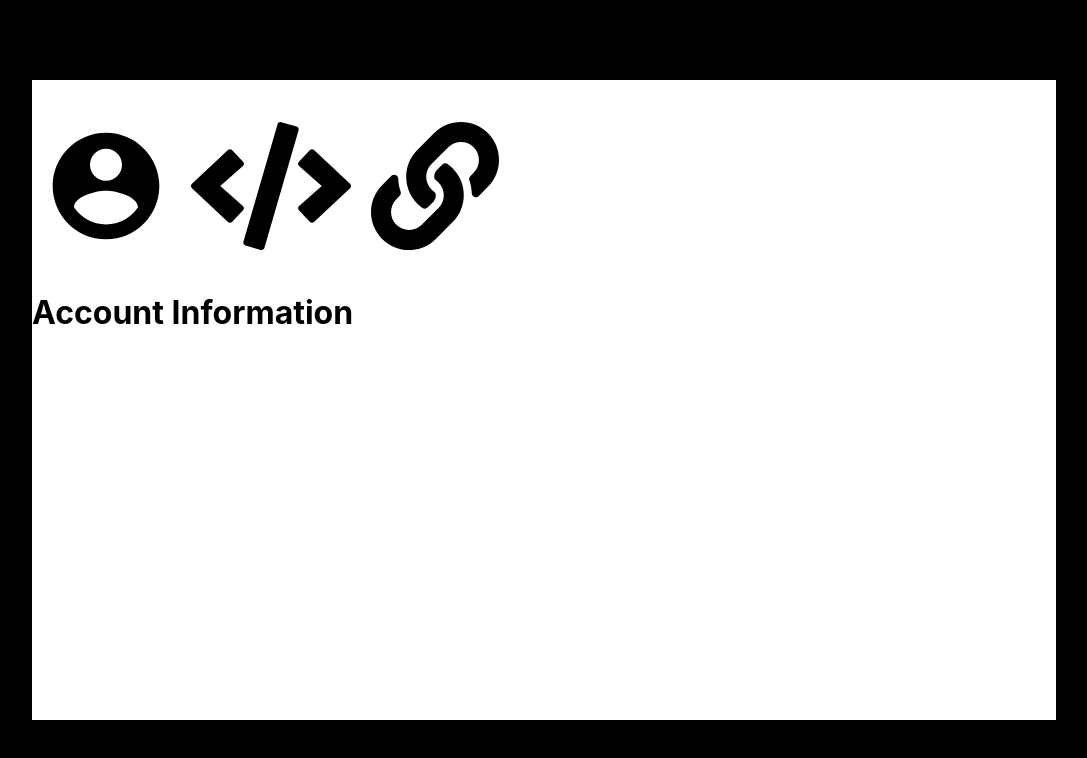
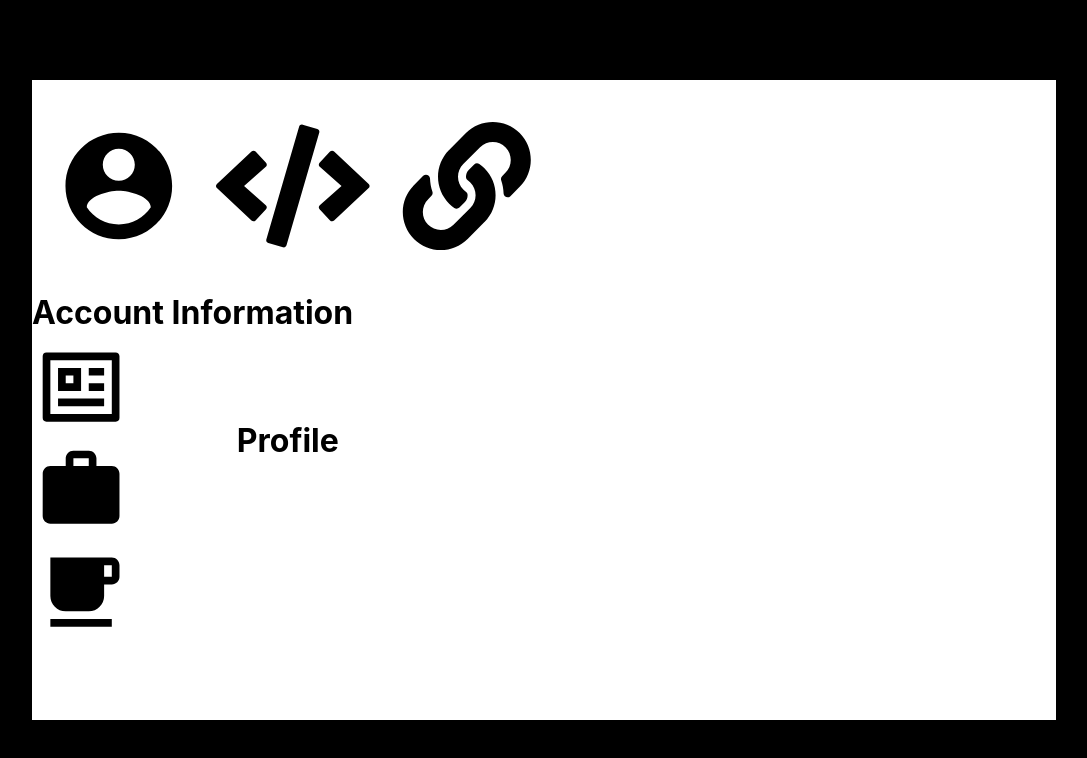
Before and after one commit to linnefromice/react_practice_animation, a React (Create React App) app in the folder pj-react-spring/: page / in a window 1280 px wide. Shown: the top 758 px of the page, without its empty margins (96-1183 px from the left). Built offline with nearby package versions, Linux system fonts and the light colour scheme.

Commit message:
modify sample - add select submenu

```diff
--- a/pj-react-spring/src/views/samples_react_icons.js
+++ b/pj-react-spring/src/views/samples_react_icons.js
@@ -46,6 +46,7 @@ function SampleMainMenu() {
 
 function SampleSelectMainMenu() {
   const [focusedMenuIndex, setFocusedMenuIndex] = useState(0);
+  const [focusedSubMenuIndex, setFocusedSubMenuIndex] = useState(0);
 
   const iconList = [
     <MdAccountCircle size="100%"/>,
@@ -59,6 +60,52 @@ function SampleSelectMainMenu() {
     "Links",
   ];
 
+  const accountMenuList = [
+    <RiProfileLine size="100%"/>,
+    <MdWork size="100%"/>,
+    <MdFreeBreakfast size="100%"/>,
+  ];
+
+  const accountMenuNameList = [
+    "Profile",
+    "Work Experience",
+    "Hobby",
+  ];
+
+  const productMenuList = [
+    <RiFlutterLine size="100%"/>,
+    <RiFlutterLine size="100%"/>,
+    <RiFlutterLine size="100%"/>,
+    <RiVuejsLine size="100%"/>,
+  ];
+
+  const productMenuNameList = [
+    "flutter / study_record_app",
+    "flutter / ff_quiz_app",
+    "flutter / marvel_data_app",
+    "vue / vuetify_news_app",
+  ];
+
+  const linkMenuList = [
+    <FaGithub size="100px"/>
+  ];
+
+  const linkMenuNameList = [
+    "Github",
+  ];
+
+  const subMenuList = [
+    accountMenuList,
+    productMenuList,
+    linkMenuList,
+  ]
+
+  const subMenuNameList = [
+    accountMenuNameList,
+    productMenuNameList,
+    linkMenuNameList,
+  ]
+
   return(
     <div className="wrapper">
     <div className="dummyScreen">
@@ -68,7 +115,10 @@ function SampleSelectMainMenu() {
             <div
               key={`mainMenu.${index}`}
               className="mainMenu"
-              onClick={() => setFocusedMenuIndex(index)}
+              onClick={() => {
+                setFocusedMenuIndex(index);
+                setFocusedSubMenuIndex(0);
+              }}
             >
               {value}
             </div>
@@ -81,7 +131,30 @@ function SampleSelectMainMenu() {
         left: "0",
         width: "100%",
         height: "20%",
-      }}>{iconNameList[focusedMenuIndex]}</h1>
+      }}>
+        {iconNameList[focusedMenuIndex]}
+      </h1>
+      <div className="wrapperSubMenu">
+        {subMenuList[focusedMenuIndex].map((value, index) => {
+          return (
+            <div
+              key={`SubMenu.${index}`}
+              className="subMenu"
+              onClick={() => setFocusedSubMenuIndex(index)}
+            >
+              {value}
+            </div>
+          );
+        })}
+      </div>
+      <h1 style={{
+        position: "absolute",
+        top: "50%",
+        left: "20%",
+        height: "20%",
+      }}>
+        {subMenuNameList[focusedMenuIndex][focusedSubMenuIndex]}
+      </h1>
     </div>
     </div>
   )
--- a/pj-react-spring/src/views/samples_react_icons.scss
+++ b/pj-react-spring/src/views/samples_react_icons.scss
@@ -11,7 +11,6 @@
   background-color: white;
   margin: auto;
   position: relative;
-
 }
 .wrapperMainMenu {
   position: absolute;
@@ -26,4 +25,19 @@
 .mainMenu {
   padding: 1%;
   height: 100%;
+  width: 15%;
 }
+.wrapperSubMenu {
+  position: absolute;
+  top: 40%;
+  left: 0;
+  display: flex;
+  flex-direction: column;
+  align-items: flex-start;
+  width: 30%;
+  height: 50%;
+}
+.subMenu {
+  padding: 1%;
+  width: 30%;
+}
```
